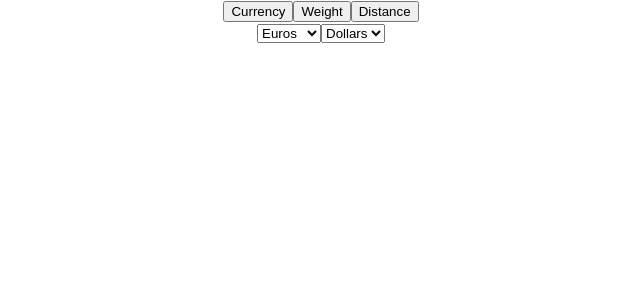
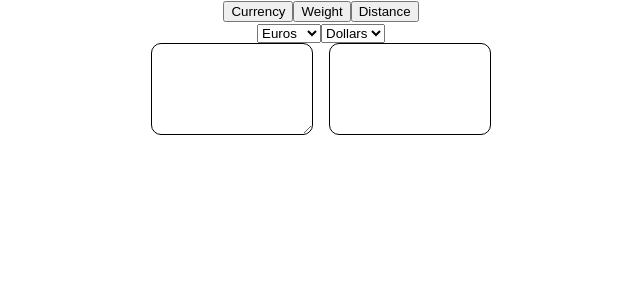
Before and after one commit to SagTheo/Converters, a React (Create React App) app: page / in a window 1280 px wide. Shown: the top 300 px of the page, without its empty margins (319-959 px from the left). Built offline with nearby package versions, Linux system fonts and the light colour scheme.

Commit message:
created user input component

```diff
--- a/src/App.js
+++ b/src/App.js
@@ -6,6 +6,7 @@ import { converterTypes } from './content/converterTypes';
 import { currency } from './content/currency';
 import { weight } from './content/weight';
 import { distance } from './content/distance';
+import UserInput from './components/UserInput';
 
 function App() {
   const [currTitle, setCurrTitle] = useState('currency')
@@ -39,6 +40,7 @@ function App() {
 
       <div>
         <SelectTag from={currConv.valueAndText.from} to={currConv.valueAndText.to} />
+        <UserInput />
       </div>
     </div>
   );
--- /dev/null
+++ b/src/components/UserInput.js
@@ -0,0 +1,13 @@
+import React from 'react'
+import styles from '../css/UserInput.module.css'
+
+const UserInput = () => {
+  return (
+    <div className={styles.userInputContainer}>
+        <textarea className={styles.userInput} />
+        <div className={styles.result}></div>
+    </div>
+  )
+}
+
+export default UserInput
--- /dev/null
+++ b/src/css/UserInput.module.css
@@ -0,0 +1,13 @@
+.userInputContainer {
+    display: flex;
+    justify-content: center;
+    gap: 1rem;
+}
+
+.userInput, .result {
+    width: 150px;
+    height: 80px;
+    border-radius: 10px;
+    border: 1px solid black;
+    padding: 5px;
+}
```
